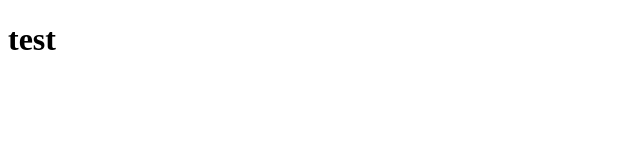
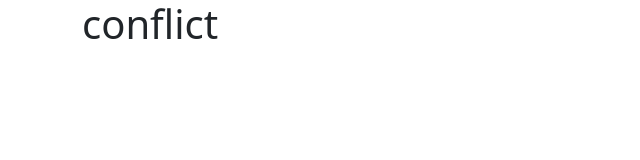
Before and after one commit to Humble-Attackers/Group-Mood-Tracker, a website: page public/viewData.html in a window 1280 px wide. Shown: the whole page, without its empty margins (0-640 px from the left). Drawn offline with nearby package versions, Linux system fonts and the light colour scheme.

Commit message:
conflict test

```diff
--- a/public/viewData.html
+++ b/public/viewData.html
@@ -4,9 +4,12 @@
     <meta charset="UTF-8">
     <meta http-equiv="X-UA-Compatible" content="IE=edge">
     <meta name="viewport" content="width=device-width, initial-scale=1.0">
+    <link href="https://cdn.jsdelivr.net/npm/bootstrap@5.0.0-beta2/dist/css/bootstrap.min.css" rel="stylesheet" integrity="sha384-BmbxuPwQa2lc/FVzBcNJ7UAyJxM6wuqIj61tLrc4wSX0szH/Ev+nYRRuWlolflfl" crossorigin="anonymous">
     <title>Document</title>
 </head>
 <body>
-    <h1>test</h1>
+    <div class="container">
+    <h1>conflict</h1>
+    </div>
 </body>
 </html>
```
